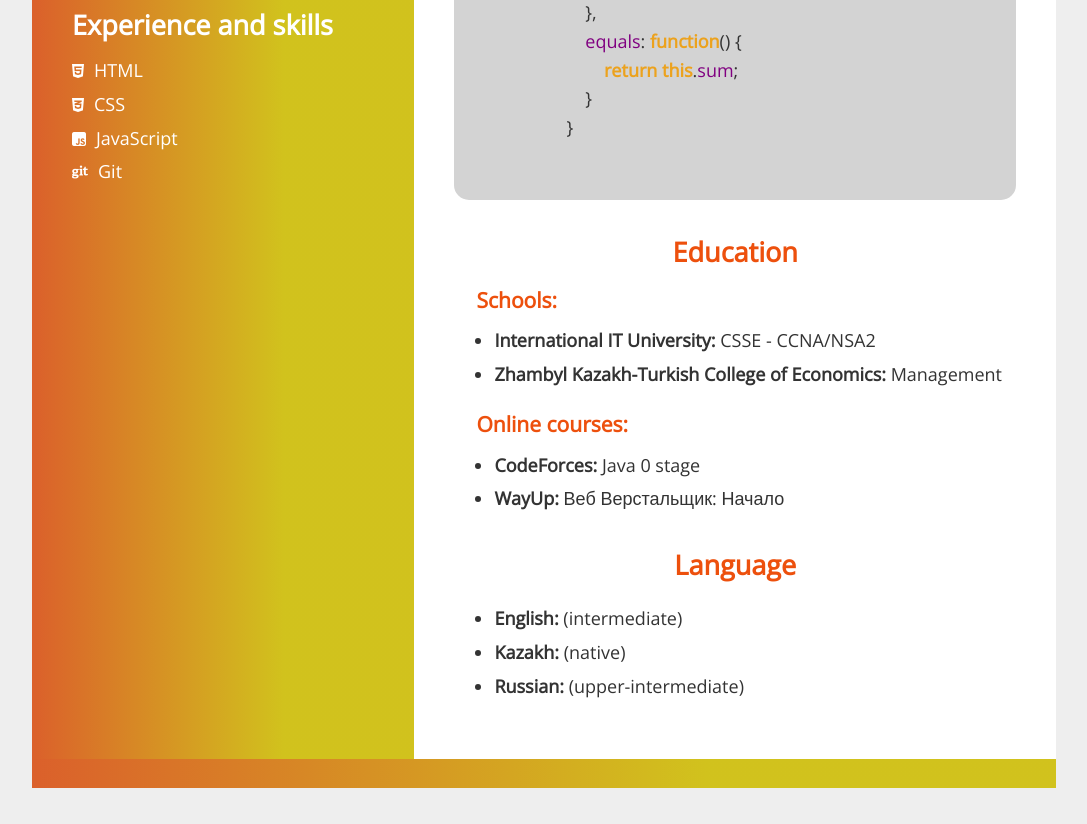
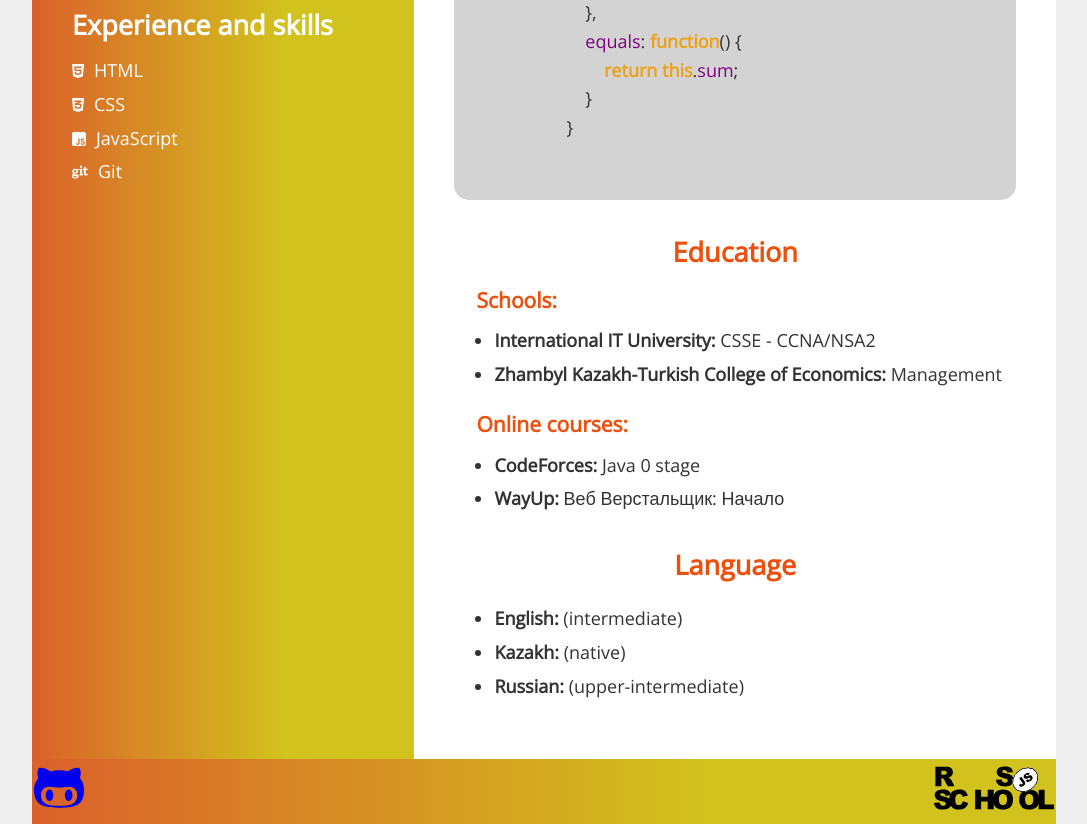
Before and after one commit to GuPy0zDeSs/rsschool-cv, a plain HTML site: page index.html in a window 1280 px wide. Shown: the part 747-1571 px from the top of the page, without its empty margins (96-1183 px from the left). Before the commit the page ends 1535 px from the top, so only its background shows below. Drawn offline with nearby package versions, Linux system fonts and the light colour scheme.

Commit message:
Update style.css

```diff
--- a/style.css
+++ b/style.css
@@ -171,12 +171,17 @@ background: linear-gradient(90deg, rgba(219,96,43,1) 0%, rgba(207,191,14,0.93321
     align-items: center;
   }
 
-img.footer-icons {
-  width: 100px 70px;
-  margin: 0 auto;
-}
+.github,
+  .rsschool {
+    height: auto;
+  }
 
-.github-icon {
-  height: auto;
-  padding: 0%;
-}
+  .github a svg{
+    width: 50px;
+    height: auto;
+  }
+
+  .rsschool a svg {
+    width: 120px;
+    height: auto;
+  }
```
